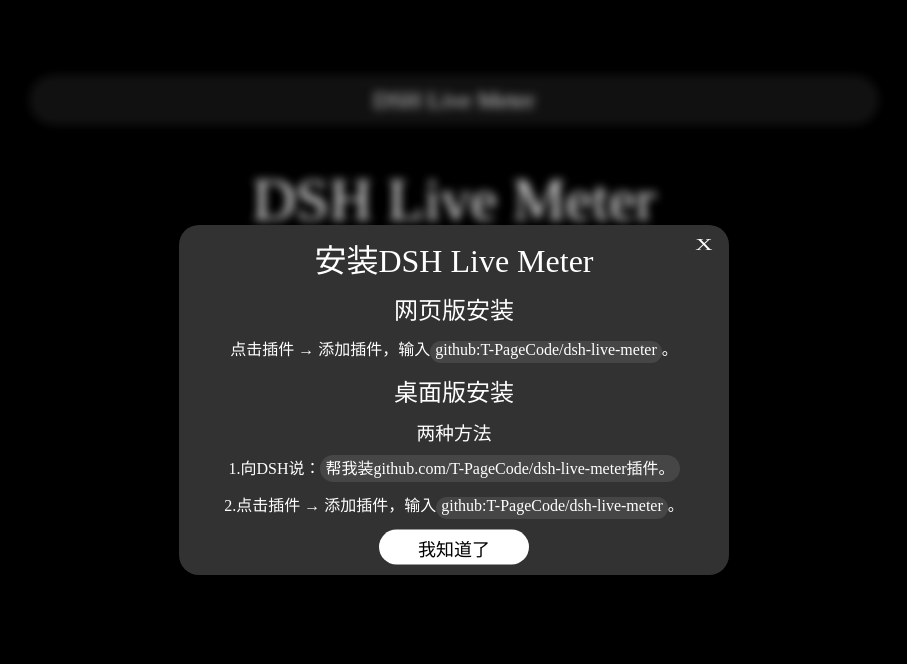
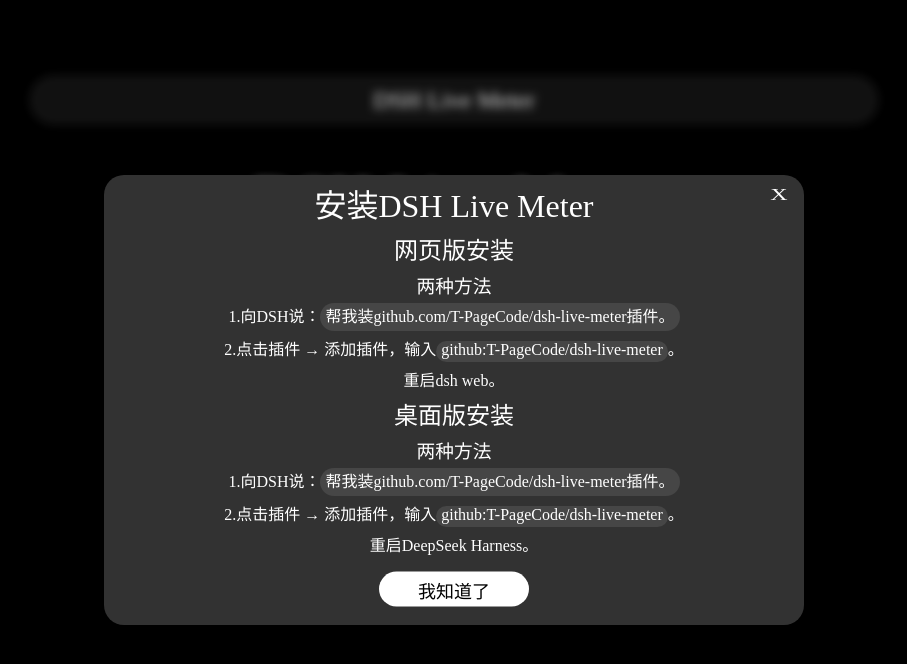
Before and after one commit to T-PageCode/dsh-live-meter, a website: page index.html in a window 1280 px wide. Both pictures are taken after a click on the button "立即安装". Shown: the whole page, without its empty margins (186-1093 px from the left). Drawn offline with Linux system fonts and the light colour scheme.

Commit message:
修改index.html

```diff
--- a/index.html
+++ b/index.html
@@ -134,8 +134,8 @@
             top: 50%;
             left: 50%;
             transform: translate(-50%,-50%) scale(0.8);
-            width: 550px;
-            height: 350px;
+            width: 700px;
+            height: 450px;
             background-color: rgb(50,50,50);
             border-radius: 20px;
             opacity: 0;
@@ -161,7 +161,7 @@
         #guides p{
             text-align: center;
             color: white;
-            margin-top: 10px;
+            margin-top: 5px;
         }
         #guides-close{
             position: absolute;
@@ -244,11 +244,15 @@
             <div id="guides-close">X</div>
             <h1>安装DSH Live Meter</h1>
             <h2>网页版安装</h2>
-            <p>点击插件 → 添加插件，输入<span>github:T-PageCode/dsh-live-meter</span>。</p>
+            <h3>两种方法</h3>
+            <p>1.向DSH说：<span>帮我装github.com/T-PageCode/dsh-live-meter插件。</span></p>
+            <p>2.点击插件 → 添加插件，输入<span>github:T-PageCode/dsh-live-meter</span>。</p>
+            <p>重启dsh web。</p>
             <h2>桌面版安装</h2>
             <h3>两种方法</h3>
             <p>1.向DSH说：<span>帮我装github.com/T-PageCode/dsh-live-meter插件。</span></p>
             <p>2.点击插件 → 添加插件，输入<span>github:T-PageCode/dsh-live-meter</span>。</p>
+            <p>重启DeepSeek Harness。</p>
             <button id="ok">我知道了</button>
         </div>
     </div>
```
